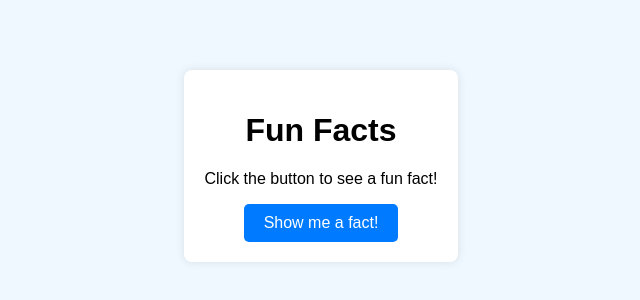
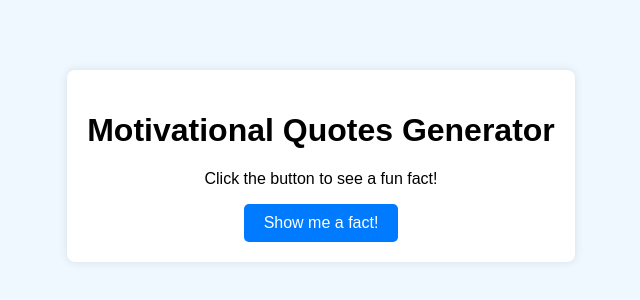
Before and after one commit to escharsh/InspireX, a plain HTML site: page index.html in a window 1280 px wide. Shown: the part 234-534 px from the top of the page, without its empty margins (319-959 px from the left). Drawn offline with Linux system fonts and the light colour scheme.

Commit message:
Update index.html

```diff
--- a/index.html
+++ b/index.html
@@ -3,12 +3,12 @@
 <head>
     <meta charset="UTF-8">
     <meta name="viewport" content="width=device-width, initial-scale=1.0">
-    <title>Fun Facts App</title>
+    <title>Motivational Quotes Generator App</title>
     <link rel="stylesheet" href="style.css">
 </head>
 <body>
     <div class="container">
-        <h1>Fun Facts</h1>
+        <h1>Motivational Quotes Generator</h1>
         <p id="fact-display">Click the button to see a fun fact!</p>
         <button id="generate-fact">Show me a fact!</button>
     </div>
```
